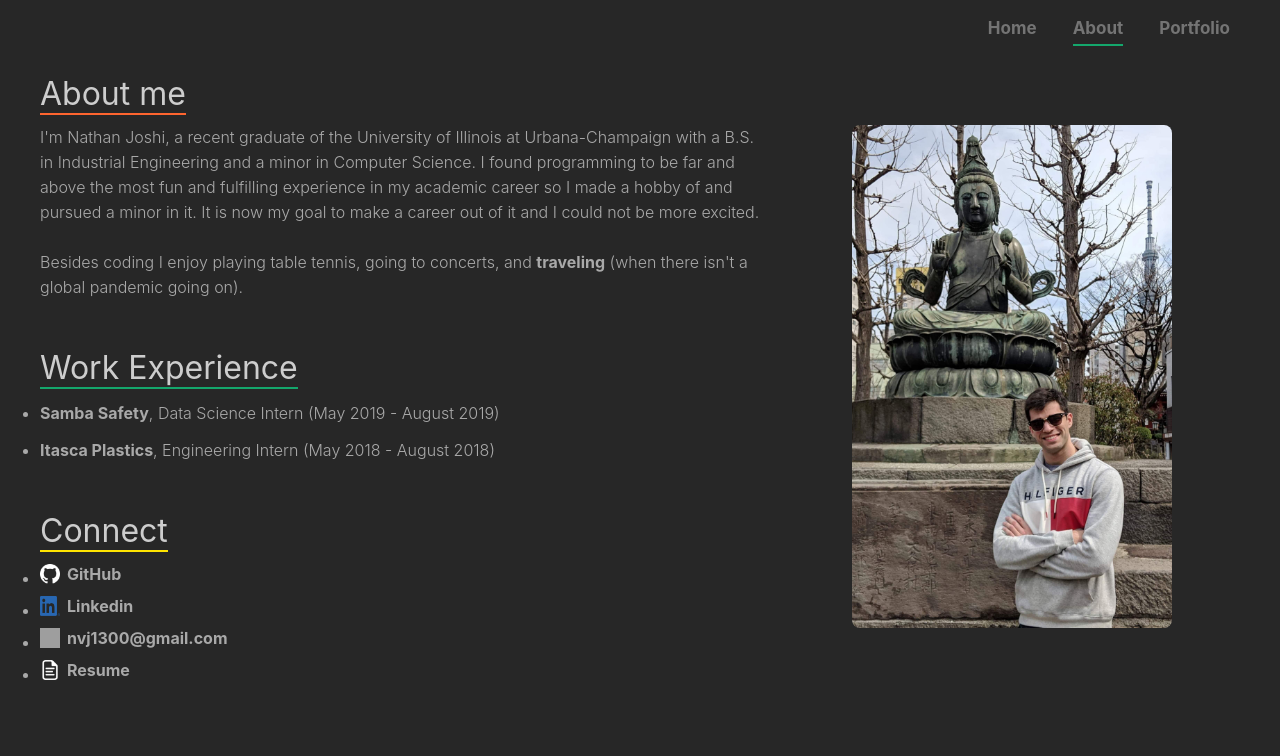
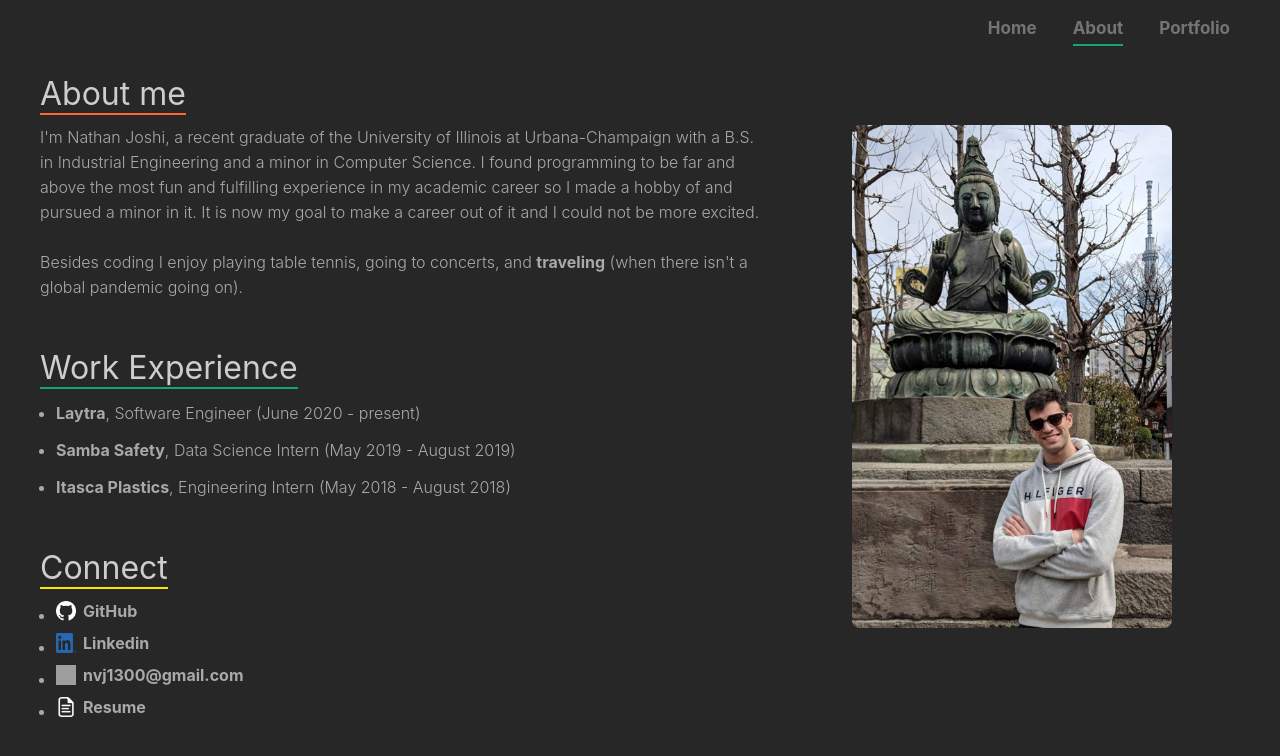
Before and after one commit to nvjoshi2/personalWebsite, a React (Create React App) app: page /about in a window 1280 px wide. Shown: the top 756 px of the page. Built offline with nearby package versions, Linux system fonts and the light colour scheme; grey boxes are pictures that could not be loaded.

Commit message:
updating resume / work

```diff
--- a/src/components/AboutPage.css
+++ b/src/components/AboutPage.css
@@ -11,8 +11,12 @@
     animation-fill-mode: forwards;
     margin:40px;
     margin-top: 10px;
-    /* z-index: 10; */
 }
+
+.about-container li {
+  margin-left: 1rem;
+}
+
 
 
 
--- a/src/components/pages/AboutPage.js
+++ b/src/components/pages/AboutPage.js
@@ -8,7 +8,6 @@ import linkedin_icon from '../../linkedin_icon.png';
 import email_icon from '../../email_icon.png';
 import resume_icon from '../../resume_icon.png';
 const AboutPage = (props) => {
-
     return (
             <div className = "about-wrapper about-container">
                 <div className= 'about-header'><h1>About me</h1></div>
@@ -30,6 +29,7 @@ const AboutPage = (props) => {
                         <div className='about-work'>
                             <div className='about-work-header'><h1>Work Experience</h1></div>
                             <ul>
+                            <li><p><a href='https://laytra.com/' target="_blank" rel="noopener noreferrer">Laytra</a>, Software Engineer (June 2020 - present)</p></li>
                                 <li><p><a href='https://sambasafety.com/' target="_blank" rel="noopener noreferrer">Samba Safety</a>, Data Science Intern (May 2019 - August 2019)</p></li>
                                 <li><p><a href='https://www.itascaplastics.com/' target="_blank" rel="noopener noreferrer">Itasca Plastics</a>, Engineering Intern (May 2018 - August 2018)</p></li>
                             </ul>
```
Also changed, not shown: src/components/NavBar.js (+0 -14 lines), 1 other file (tests, documents, lock files or other folders).
